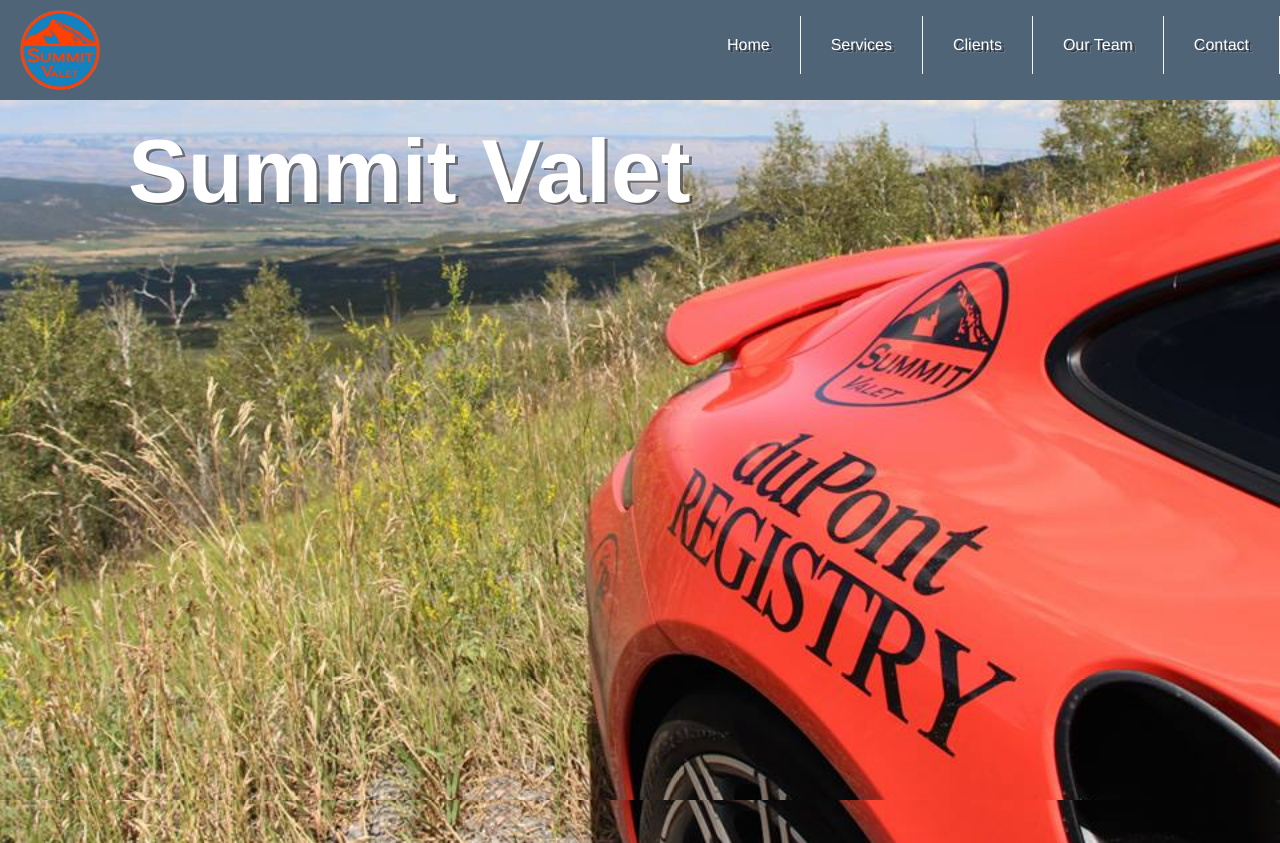
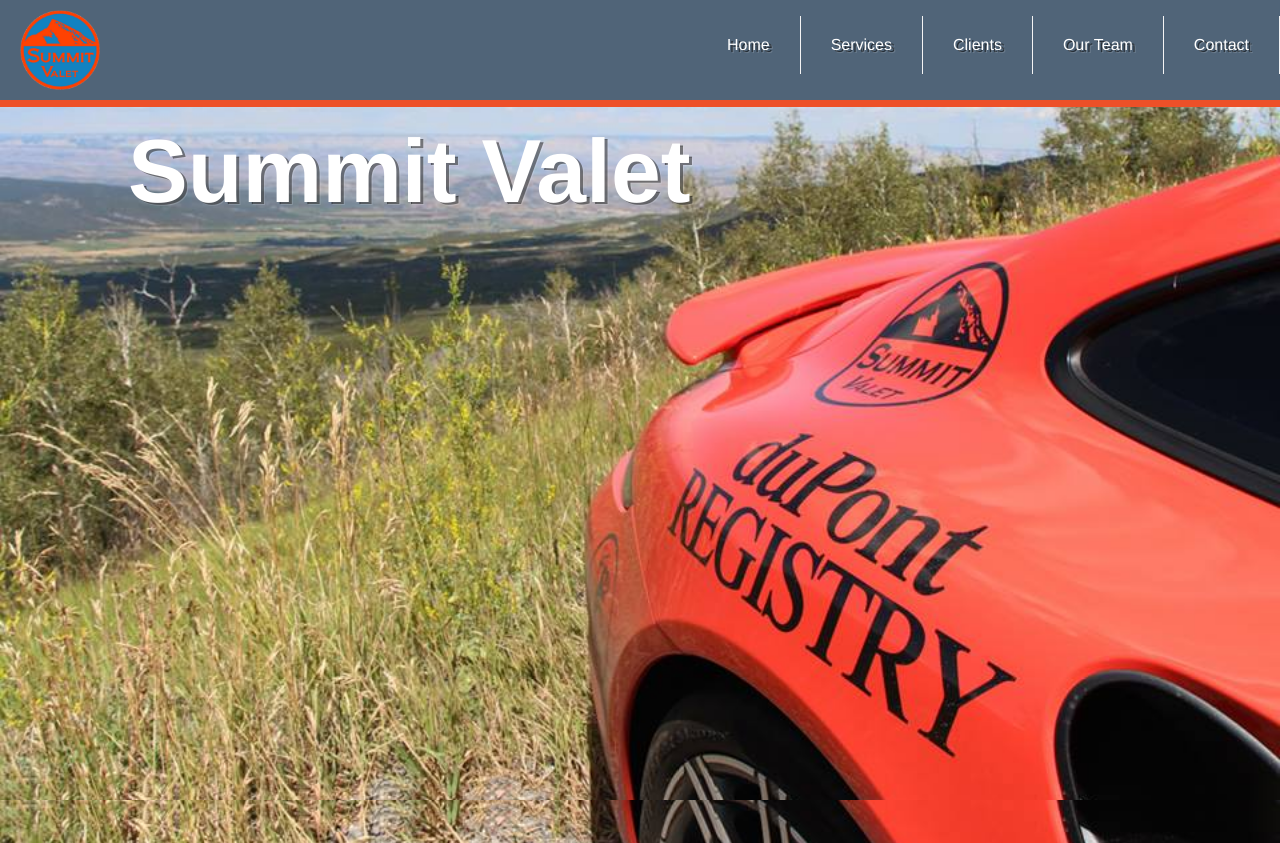
Before and after one commit to MattHuston1/SummitValetJS, a plain HTML site: page index.html in a window 1280 px wide. Shown: the top 843 px of the page. Drawn offline with Linux system fonts and the light colour scheme.

Commit message:
added border bottom to header

```diff
--- a/main.css
+++ b/main.css
@@ -91,6 +91,8 @@ a {
   width: 100%;
   z-index: 10000;
   top: 0;
+  /* border-bottom: 5px solid white; */
+  border-bottom: 7px solid rgb(237, 80, 40);
 }
 
 .header ul {
```
